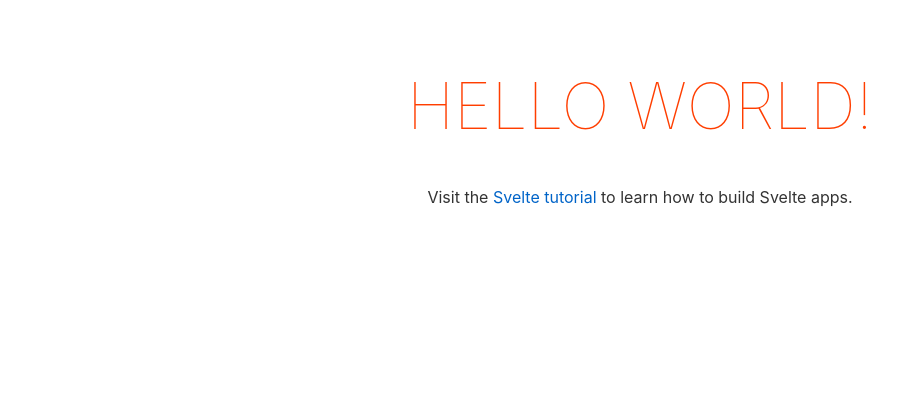
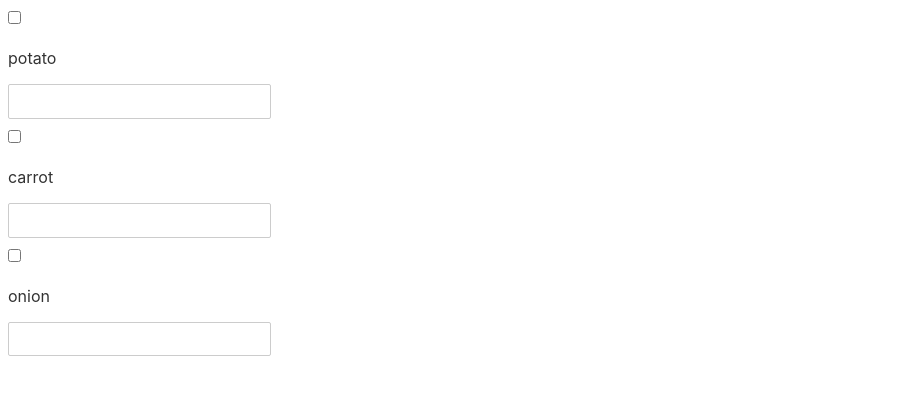
Before and after one commit to anna-maksimenko/shopping-list-app, a Svelte app: page / in a window 1280 px wide. Shown: the top 394 px of the page, without its empty margins (0-921 px from the left). Built offline with nearby package versions, Linux system fonts and the light colour scheme.

Commit message:
List item logic init

```diff
--- a/src/App.svelte
+++ b/src/App.svelte
@@ -1,30 +1,24 @@
 <script>
-	export let name;
+	import ListItem from './components/ListItem.svelte';
+
+
+	const itemsList = [
+		{ id: 1, name: 'potato' },
+		{ id: 2, name: 'carrot' },
+		{ id: 3, name: 'onion' }
+	];
 </script>
 
 <main>
-	<h1>Hello {name}!</h1>
-	<p>Visit the <a href="https://svelte.dev/tutorial">Svelte tutorial</a> to learn how to build Svelte apps.</p>
+	<!-- Here should be list component -->
+	{#each itemsList as {name, id}}
+	<!-- Here should be list item component -->
+		<ListItem text={name} id={id} />
+	{/each}
+	<!-- End of list component -->
+
 </main>
 
 <style>
-	main {
-		text-align: center;
-		padding: 1em;
-		max-width: 240px;
-		margin: 0 auto;
-	}
 
-	h1 {
-		color: #ff3e00;
-		text-transform: uppercase;
-		font-size: 4em;
-		font-weight: 100;
-	}
-
-	@media (min-width: 640px) {
-		main {
-			max-width: none;
-		}
-	}
 </style>
--- /dev/null
+++ b/src/components/ListItem.svelte
@@ -0,0 +1,22 @@
+<script>
+    // your script goes here
+    export let text;
+    export let id;
+</script>
+
+<style>
+    /* your styles go here */
+</style>
+
+<!-- markup (zero or more items) goes here -->
+<div class="list-item">
+    <div class="list-item__check">
+        <input type="checkbox" name={`checkbox-${id}`}>
+    </div>
+    <div class="list-item__name">
+        <p>{text}</p>
+    </div>
+    <div class="list-item__quantity">
+        <input type="number" name={`quantity-${id}`}/>
+    </div>
+</div>
--- a/src/main.js
+++ b/src/main.js
@@ -1,10 +1,7 @@
 import App from './App.svelte';
 
 const app = new App({
-	target: document.body,
-	props: {
-		name: 'world'
-	}
+	target: document.body
 });
 
 export default app;
```
